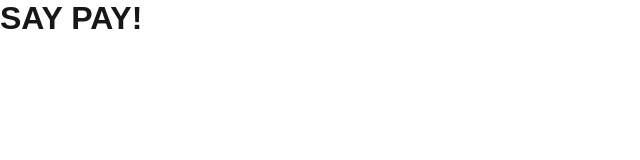
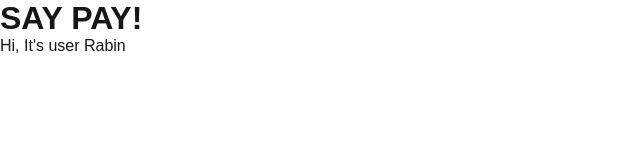
Before and after one commit to ronBusiness-git/saypay, a Next.js app: page / in a window 1280 px wide. Shown: the top 160 px of the page, without its empty margins (0-640 px from the left). Built offline with nearby package versions, Linux system fonts and the light colour scheme.

Commit message:
My first commit from rabin

```diff
--- a/src/app/page.js
+++ b/src/app/page.js
@@ -2,8 +2,11 @@
 
 export default function Home() {
   return (
+    <>
     <h1 className="text-3xl font-bold underline">
       SAY PAY!
     </h1>
+    <p>Hi, It's user Rabin</p>
+    </>
   );
 }
```
